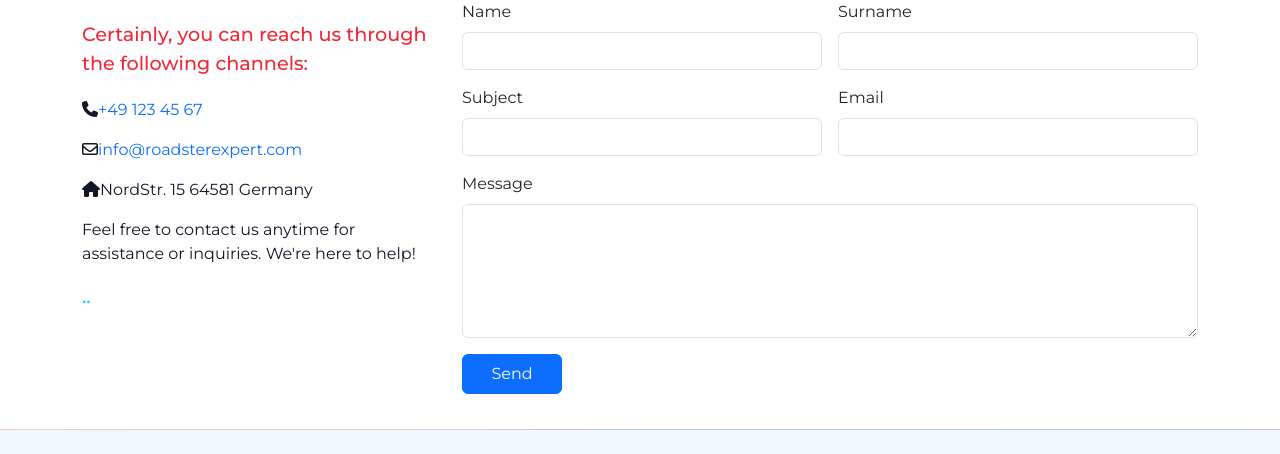
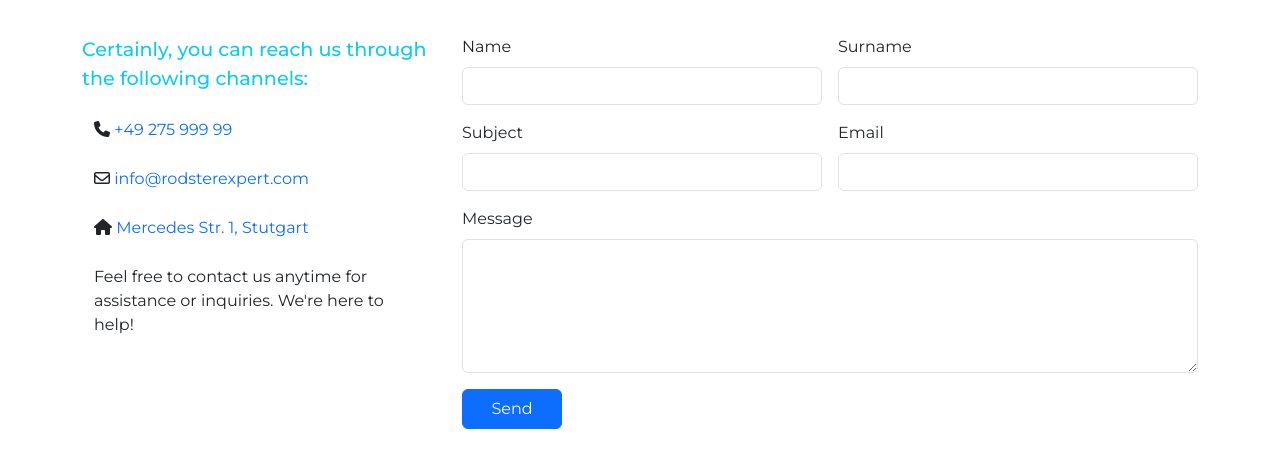
Before and after one commit to mdurmus/roadster-expert, a Django app: page /contact/ in a window 1280 px wide. Shown: the part 351-805 px from the top of the page. Run offline with Django 5.2, Linux system fonts and the light colour scheme; data that the repository does not hold is empty; some libraries are stand-ins or nearby versions; grey boxes are pictures that could not be loaded.

Commit message:
contact page updated

```diff
--- a/static/css/roadster_style.css
+++ b/static/css/roadster_style.css
@@ -106,6 +106,7 @@ div.hero-title > p.here{
     background-color: hsla(215.75, 98.36%, 52.16%, .4);
     padding: 10px;
 }
+
 /* #endregion */
 /* #region Slider */
 .carousel-control-next-icon,
--- a/static/js/sendMail.js
+++ b/static/js/sendMail.js
@@ -16,15 +16,15 @@ function sendMail() {
         .then(
             function (response) {
                 document.getElementById(
-                    "email_alert"
-                ).innerHTML = `<h4 class="email-sent-message alert-success">Thanks for your email!
-            <br> We will contact you as soon as possible!</h4>`;
+                    "email-result"
+                ).innerHTML = `<p style="color:green;font-weight:bold">Thanks for your email!
+            <br> We will contact you as soon as possible!</p>`;
             },
             function (error) {
                  document.getElementById(
-                    "email_alert"
-                ).innerHTML = `<h4 class="email-sent-message alert-danger">Sorry, something went wrong!
-            <br> Try to send an email again.</h4>`;
+                    "email-result"
+                ).innerHTML = `<p style="color:green;font-weight:bold">Sorry, something went wrong!
+            <br> Try to send an email again.</p>`;
             }
         );
     return false; // To block from loading a new page
--- a/templates/html_parts/hero.html
+++ b/templates/html_parts/hero.html
@@ -1,5 +1,7 @@
+<!--Hero sextion-->
 <div class="hero-container">
     <div class="hero-title">
         <p class="here">You are here: {{ page_name }}</p>
     </div>
 </div>
+<!--End of hero section-->
--- a/templates/vehicle/contact.html
+++ b/templates/vehicle/contact.html
@@ -4,28 +4,22 @@
 {% include 'html_parts/hero.html' %}
 
 
-<!-- CONTACT SECTION -->
-<section id="contact">
+<!-- Contact section -->
+<section class="section-margin">
     <div class="container">
       <div class="row">
         <div class="col-md-4">
-          <div class="contact-details">
-            <h4 class="footer-slogan">Certainly, you can reach us through the following channels:</h4>
-            <p><i class="fas fa-phone"></i><a href="tel:+123"target="_blank">+49 123 45 67</a></p>
-            <p><i class="far fa-envelope"></i><a href="mailto:info@roadsterexpert.xyz"target="_blank">info@roadsterexpert.com</a></p>
-            <p><i class="fas fa-home"></i>NordStr. 15 64581 Germany</p>
-            <p>Feel free to contact us anytime for assistance or inquiries. We're here to help!</p>
+            <h4>Certainly, you can reach us through the following channels:</h4>
+            <div id="contact-type">
+              <ul>
+              <li><i class="fas fa-phone"></i> <a href="tel:123" target="_blank" aria-label="Call Us" rel="noopener"> +49 275 999 99</a></li>
+              <li><i class="far fa-envelope"></i> <a href="mailto:demo@demo.com" target="_blank" aria-label="Write Us" rel="noopener"> info@rodsterexpert.com</a></li>
+              <li><i class="fas fa-home"></i> <a href="https://maps.app.goo.gl/TdsbBm52p7a5DgFPA" target="_blank" aria-label="Visit Us" rel="noopener">Mercedes Str. 1, Stutgart</a></li>
+              <li>Feel free to contact us anytime for assistance or inquiries. We're here to help!</li>
+            </ul>
           </div>
-          <div>
-            <!--{% if name %}
-            <h4 class="email-sent-message alert-success">
-              Thanks for your email {{ name}}.<br />
-              We will contact you as soon as possible!
-            </h4>
-            {% endif %}-->
-            <h4 id="email_alert" class="color-trans">..</h4>
+            <p id="email-result"></p>
           </div>
-        </div>
         <div class="col-md-8">
           <!-- contact form -->
           <form
```
